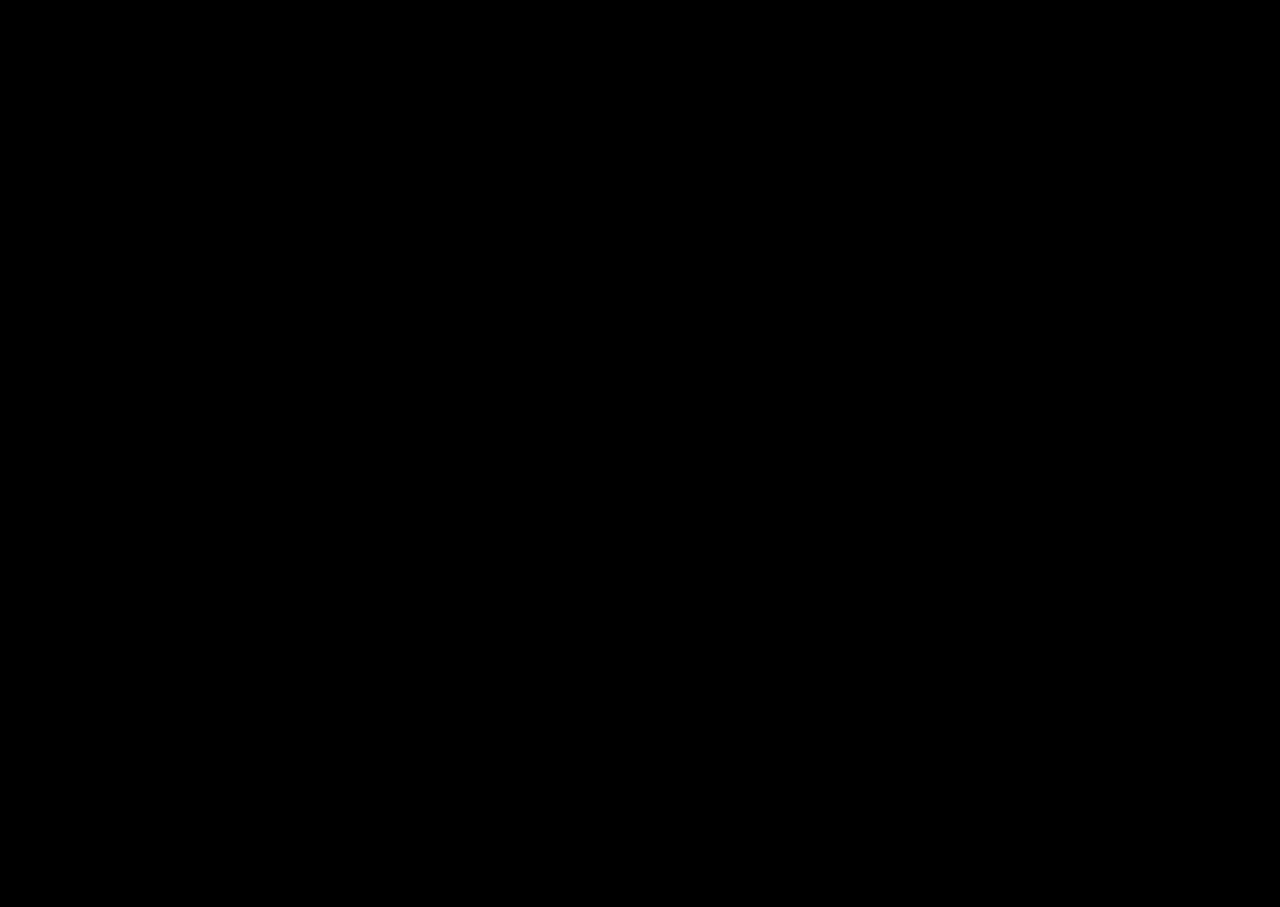
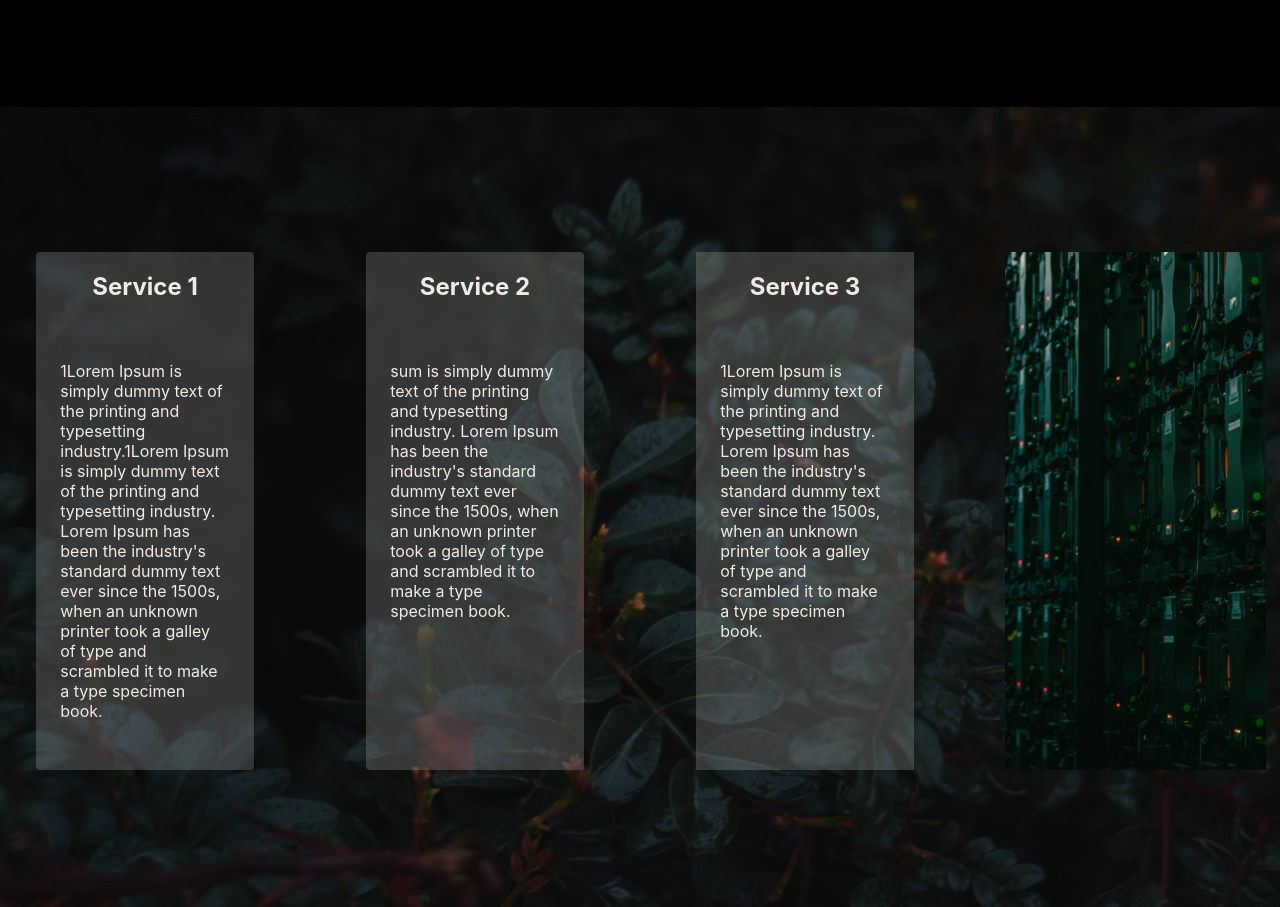
Before and after one commit to ClementSMM/golemSec-v1, a React (Create React App) app: page / in a window 1280 px wide. Shown: the part 1493-2400 px from the top of the page. Before the commit the page ends 1600 px from the top, so only its background shows below. Built offline with nearby package versions, Linux system fonts and the light colour scheme.

Commit message:
feat: services page

```diff
--- a/src/App.js
+++ b/src/App.js
@@ -2,6 +2,7 @@
 import LandingPage from './components/pages/landing/Landing.jsx'
 import About from './components/pages/about/About.jsx';
 import Navbar from './components/pages/navbar/Navbar.jsx';
+import Services from './components/pages/services/Services.jsx'
 
 function App() {
   return (
@@ -9,6 +10,7 @@
       <Navbar/>
       <LandingPage />
       <About/>
+      <Services/>
     </div>
 
   );
--- a/src/components/pages/navbar/Navbar.jsx
+++ b/src/components/pages/navbar/Navbar.jsx
@@ -4,16 +4,16 @@
 const LandingPage = () => {
   return(
 <header>
-  <div class="wrapHead">
+  <div className="wrapHead">
     <div id="brand">
     </div>
-    <div class="link">
+    <div className="link">
     <nav>
       <ul>
-        <li><a href="#about" class="scroll">À Propos</a></li>
-        <li><a href="#service" class="scroll">Service</a></li>
-        <li><a href="#pricing" class="scroll">Devis</a></li>
-        <li><a href="#contact" class="scroll">Contact</a></li>
+        <li><a href="#about" className="scroll">À Propos</a></li>
+        <li><a href="#service" className="scroll">Service</a></li>
+        <li><a href="#pricing" className="scroll">Devis</a></li>
+        <li><a href="#contact" className="scroll">Contact</a></li>
       </ul>
     </nav>
     </div>
--- /dev/null
+++ b/src/components/pages/services/Services.jsx
@@ -0,0 +1,80 @@
+import React from "react";
+
+import "./services.css"
+
+const Services = () => {
+
+/*   const textCards = [
+    {
+      title: "Service 1",
+      text: "1Lorem Ipsum is simply dummy text of the printing and typesetting industry. Lorem Ipsum has been the industry's standard dummy text ever since the 1500s, when an unknown printer took a galley of type and scrambled it to make a type specimen book."
+    },
+    {
+      title: "Service 2",
+      text: "2Lorem Ipsum is simply dummy text of the printing and typesetting industry. Lorem Ipsum has been the industry's standard dummy text ever since the 1500s, when an unknown printer took a galley of type and scrambled it to make a type specimen book."
+    },
+    {
+      title: "Service 3",
+      text: "3Lorem Ipsum is simply dummy text of the printing and typesetting industry. Lorem Ipsum has been the industry's standard dummy text ever since the 1500s, when an unknown printer took a galley of type and scrambled it to make a type specimen book."
+    }
+  ]; */
+
+
+/*   const ServiceCard = (textCards) => {
+    return (
+      textCards.map(element => {
+        <div className="service-card-main">
+          <div className="title-service-card">
+            <h2>{element.title}</h2>
+          </div>
+          <div className="text-service-card">
+            <p>{element.text}</p>
+          </div>
+        </div>
+      })
+
+    )
+  } */
+
+  return (
+    <div className="golem-services">
+
+      <div className="service-card-container">
+        <div className="service-card1-main">
+          <div className="title-service-card">
+            <h2>Service 1</h2>
+          </div>
+          <div className="text-service-card">
+            <p>1Lorem Ipsum is simply dummy text of the printing and typesetting industry.1Lorem Ipsum is simply dummy text of the printing and typesetting industry. Lorem Ipsum has been the industry's standard dummy text ever since the 1500s, when an unknown printer took a galley of type and scrambled it to make a type specimen book.</p>
+          </div>
+        </div>
+
+        <div className="service-card2-main">
+          <div className="title-service-card">
+            <h2>Service 2</h2>
+          </div>
+          <div className="text-service-card">
+            <p>sum is simply dummy text of the printing and typesetting industry. Lorem Ipsum has been the industry's standard dummy text ever since the 1500s, when an unknown printer took a galley of type and scrambled it to make a type specimen book.</p>
+          </div>
+        </div>
+
+        <div className="service-card3-main">
+          <div className="title-service-card">
+            <h2>Service 3</h2>
+          </div>
+          <div className="text-service-card">
+            <p>1Lorem Ipsum is simply dummy text of the printing and typesetting industry. Lorem Ipsum has been the industry's standard dummy text ever since the 1500s, when an unknown printer took a galley of type and scrambled it to make a type specimen book.</p>
+          </div>
+        </div>
+
+        <img src={require('../../../images/server.jpg')} alt="" className="server-img-container" />
+
+      </div>
+
+
+
+    </div>
+  )
+}
+
+export default Services;
--- /dev/null
+++ b/src/components/pages/services/services.css
@@ -0,0 +1,56 @@
+.golem-services {
+  height: 100vh;
+  background-image: url("../../../images/bush.jpg");
+}
+
+.service-card-container {
+  display: grid;
+  grid-template-columns: 1fr 1fr 1fr 1fr;
+  grid-gap: 40px;
+  justify-items: center;
+  height: 100%;
+}
+
+.service-card1-main {
+  grid-column-start: 1;
+  grid-column-end: 2;
+  width: 75%;
+  background: rgba(217, 217, 217, 0.2);
+  margin: 50%;
+  border-radius: 4px;
+}
+
+.service-card2-main {
+  grid-column-start: 2;
+  grid-column-end: 3;
+  width: 75%;
+  background: rgba(217, 217, 217, 0.2);
+  margin: 50%;
+      border-radius: 4px;
+}
+
+.service-card3-main {
+  grid-column-start: 3;
+  grid-column-end: 4;
+  width: 75%;
+  background: rgba(217, 217, 217, 0.2);
+  margin: 50%;
+
+}
+
+.title-service-card {
+  text-align: center;
+}
+
+.text-service-card {
+  padding: 24px;
+}
+
+.server-img-container {
+  grid-column-start: 4;
+  grid-column-end: 5;
+  width: 261px;
+  height: 518px;
+  margin: 50%;
+  object-fit: cover;
+}
```
Also changed, not shown: public/manifest.json, src/images/neons.jpg (deleted).
